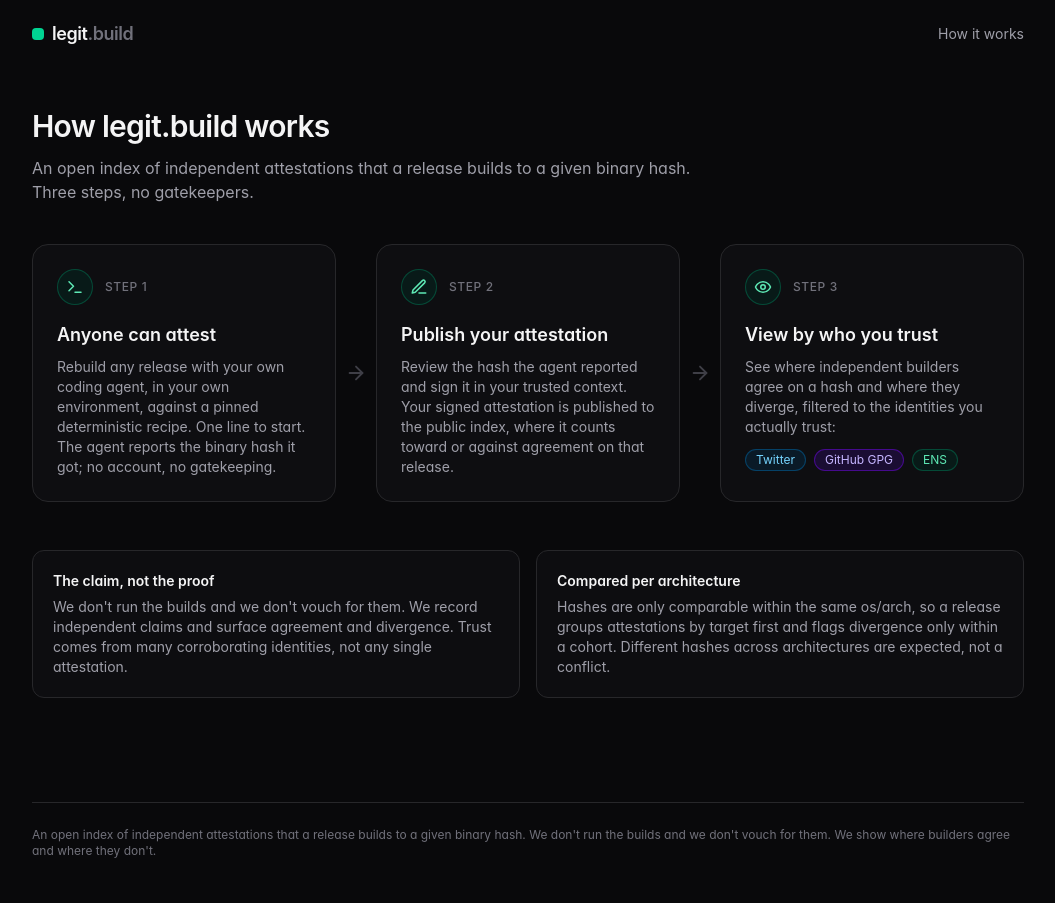
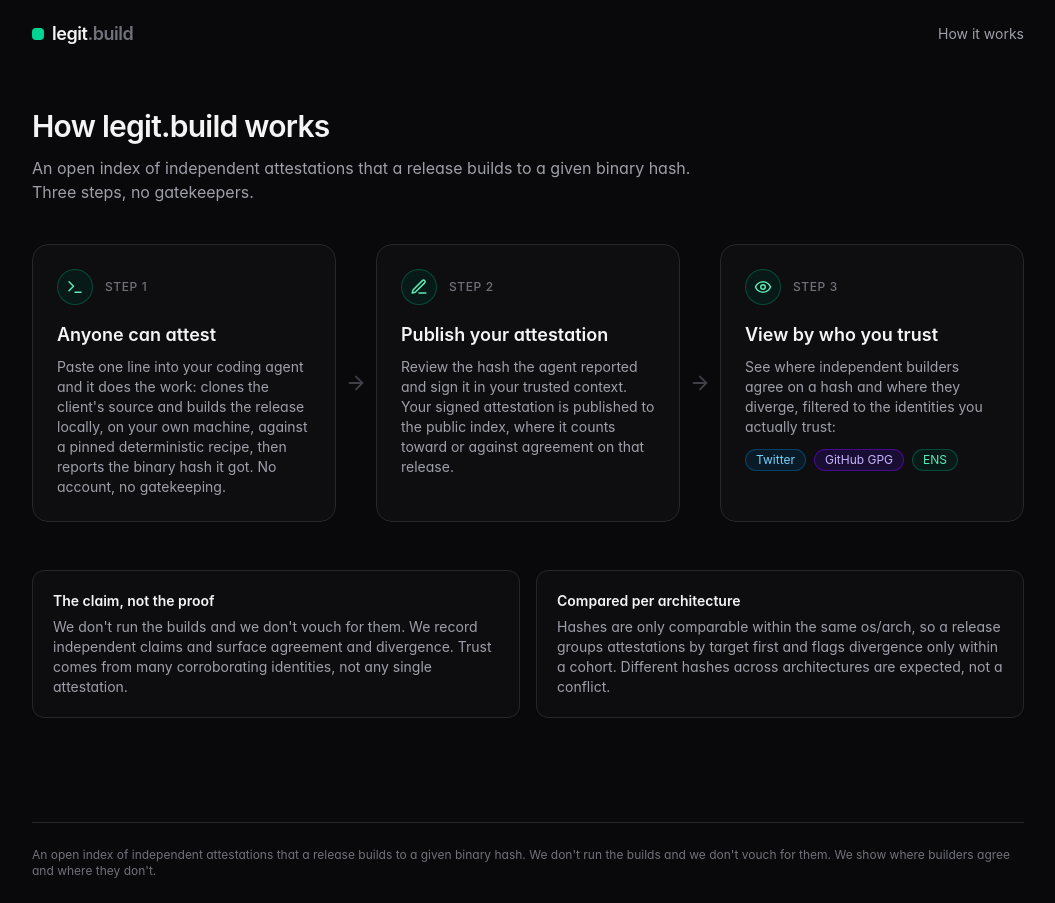
Before and after one commit to zemse/legit-build, a SvelteKit app: page /about in a window 1280 px wide. Shown: the whole page, without its empty margins (112-1167 px from the left). Built offline with nearby package versions, Linux system fonts and the light colour scheme.

Commit message:
About: clarify step 1 — the agent clones the source and builds locally on your machine

```diff
--- a/src/routes/about/+page.svelte
+++ b/src/routes/about/+page.svelte
@@ -34,9 +34,9 @@
 			</div>
 			<h2 class="mt-4 text-lg font-semibold text-zinc-100">Anyone can attest</h2>
 			<p class="mt-2 text-sm text-zinc-400">
-				Rebuild any release with your own coding agent, in your own environment, against a pinned
-				deterministic recipe. One line to start. The agent reports the binary hash it got; no
-				account, no gatekeeping.
+				Paste one line into your coding agent and it does the work: clones the client's source and
+				builds the release locally, on your own machine, against a pinned deterministic recipe, then
+				reports the binary hash it got. No account, no gatekeeping.
 			</p>
 		</div>
 
```
